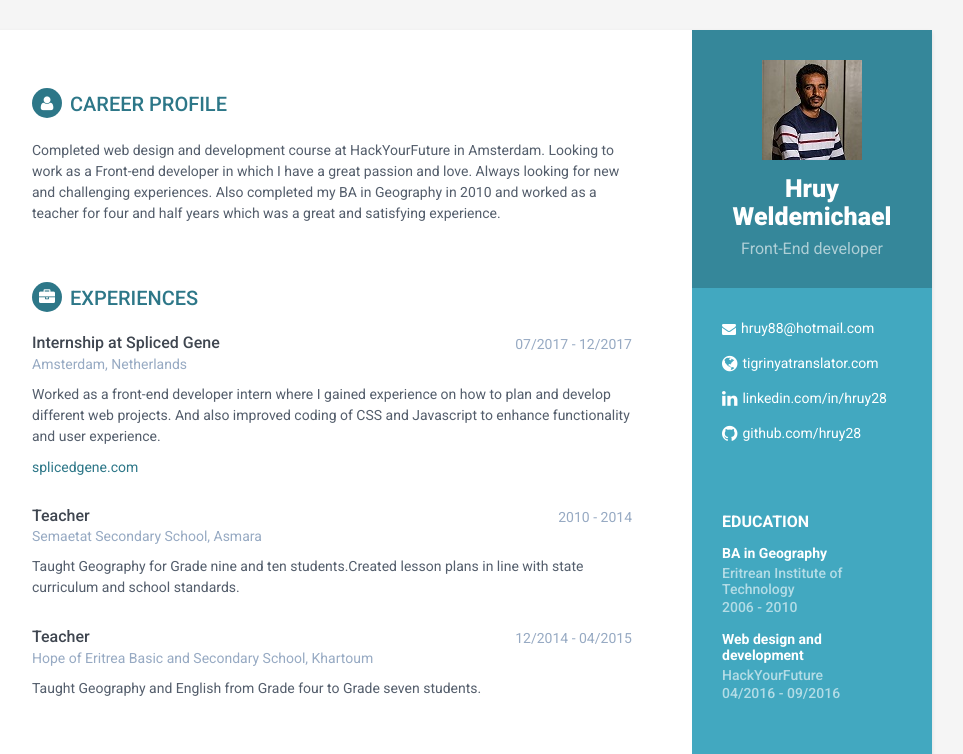
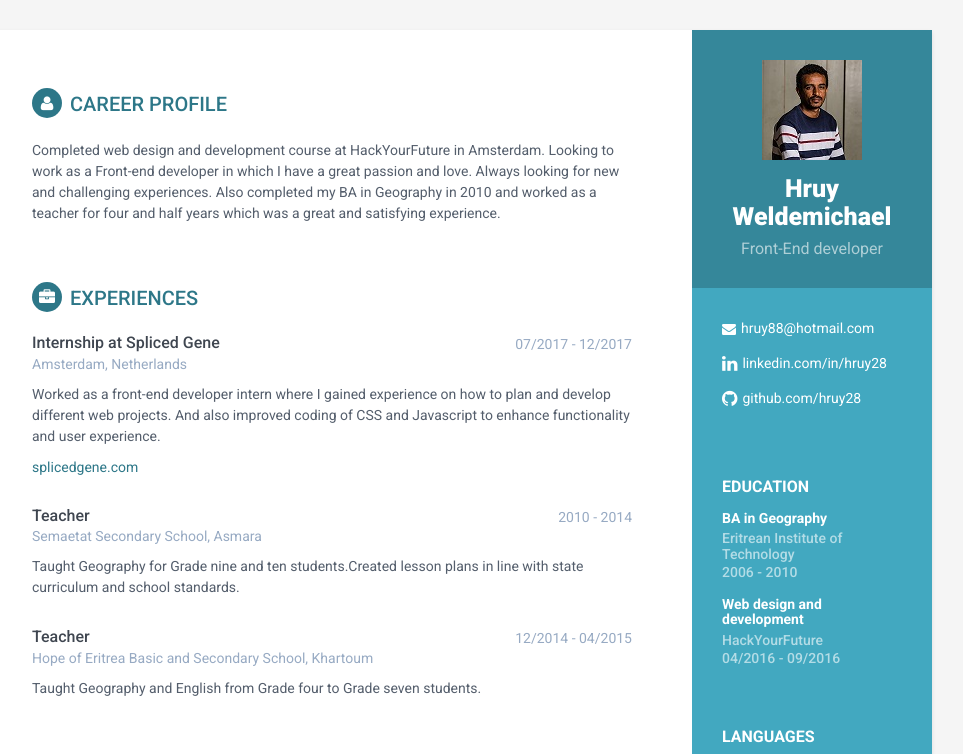
Before and after one commit to hruy28/myPortofolio, a website: page public/index.html in a window 1280 px wide. Shown: the top 754 px of the page, without its empty margins (188-1151 px from the left). Drawn offline with Linux system fonts and the light colour scheme.

Commit message:
changes in index file

```diff
--- a/public/index.html
+++ b/public/index.html
@@ -8,7 +8,7 @@
     <meta charset="utf-8">
     <meta http-equiv="X-UA-Compatible" content="IE=edge">
     <meta name="viewport" content="width=device-width, initial-scale=1.0">
-    <meta name="description" content="Responsive HTML5 Resume/CV Template for Developers">
+    <meta name="description" content="Responsive HTML5 Resume/CV Template">
     <meta name="author" content="Xiaoying Riley at 3rd Wave Media">
     <link href='https://fonts.googleapis.com/css?family=Roboto:400,500,400italic,300italic,300,500italic,700,700italic,900,900italic' rel='stylesheet' type='text/css'>
     <!-- Global CSS -->
@@ -38,7 +38,7 @@
             <div class="contact-container container-block">
                 <ul class="list-unstyled contact-list">
                     <li class="email"><i class="fa fa-envelope"></i>hruy88@hotmail.com</li>
-                    <li class="website"><i class="fa fa-globe"></i><a href="http://www.tigrinyatranslator.com/" target="_blank">tigrinyatranslator.com</a></li>
+                    <!-- <li class="website"><i class="fa fa-globe"></i><a href="http://www.tigrinyatranslator.com/" target="_blank">tigrinyatranslator.com</a></li> -->
                     <li class="linkedin"><i class="fa fa-linkedin"></i><a href="https://www.linkedin.com/in/hruy28/" target="_blank">linkedin.com/in/hruy28</a></li>
                     <li class="github"><i class="fa fa-github"></i><a href="https://github.com/hruy28" target="_blank">github.com/hruy28</a></li>
                 </ul>
```
